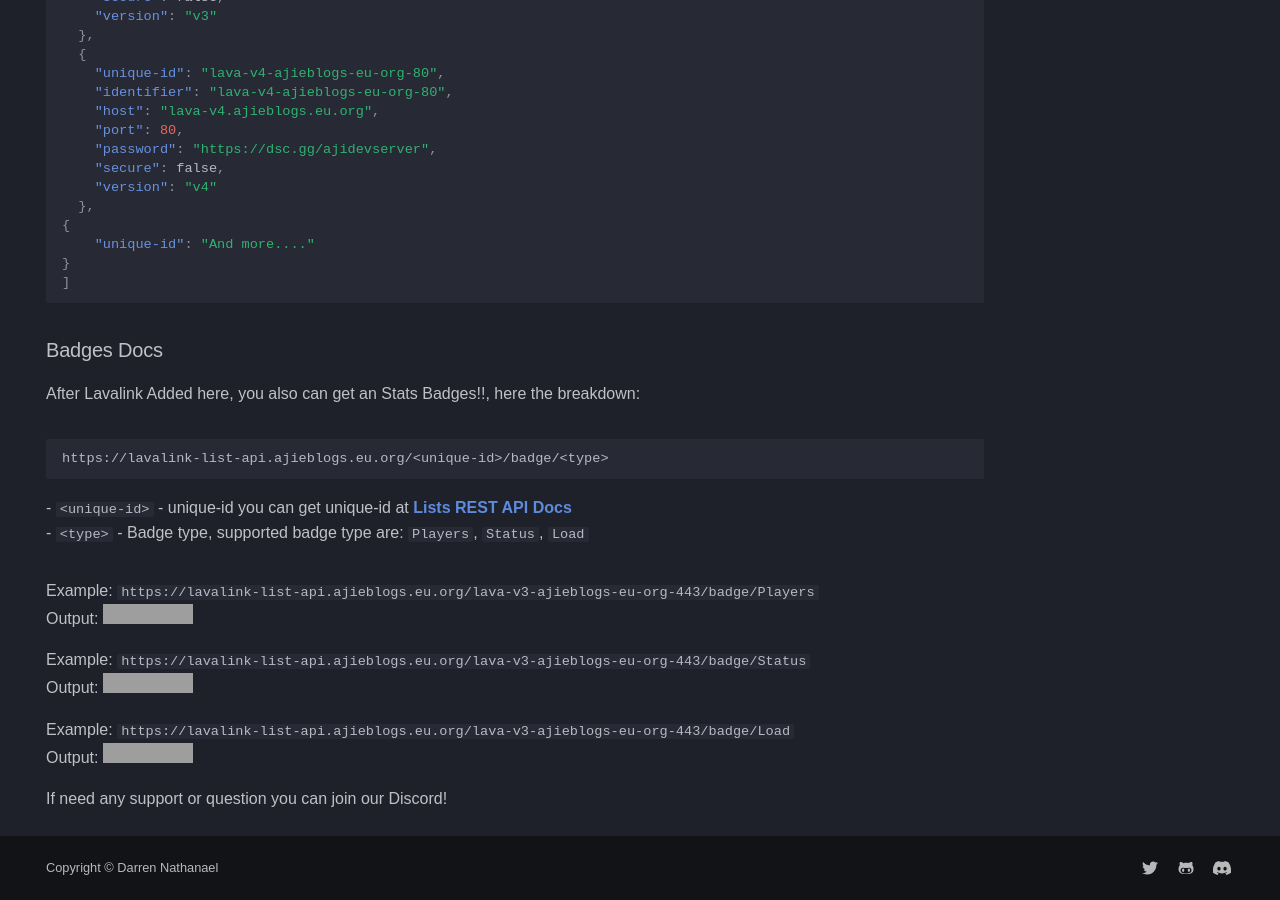
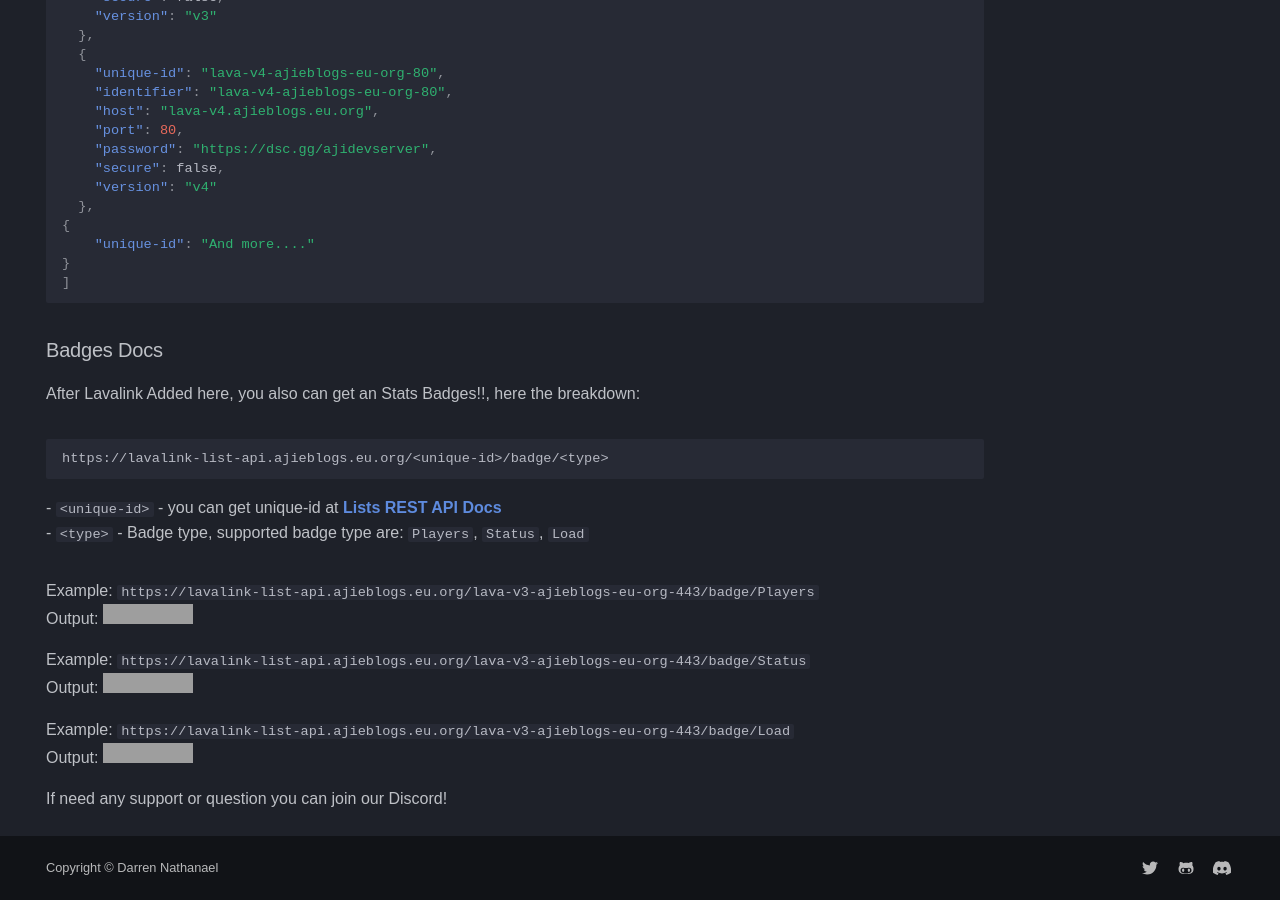
Before and after one commit to DarrenOfficial/lavalink-list, an MkDocs documentation site: the page built from docs/rest-api-badges.md, in a window 1280 px wide and 900 px high, scrolled down 1036 px. Built offline with MkDocs 1.6.1 and Material for MkDocs 9.7.7, drawn with Linux system fonts in a browser that asks for light colours; some web fonts are replaced; comment, search, counter and statistics services are not loaded; a style sheet for code colours, icons or effects is not loaded; grey boxes are pictures that could not be loaded.

Commit message:
Update rest-api-badges.md

````diff
--- a/docs/rest-api-badges.md
+++ b/docs/rest-api-badges.md
@@ -70,7 +70,7 @@ After Lavalink Added here, you also can get an Stats Badges!!, here the breakdow
 ```
 https://lavalink-list-api.ajieblogs.eu.org/<unique-id>/badge/<type>
 ```
-- `<unique-id>` - unique-id you can get unique-id at [**Lists REST API Docs**](https://lavalink.darrennathanael.com/rest-api-badges/#lists-rest-api-docs)<br />
+- `<unique-id>` - you can get unique-id at [**Lists REST API Docs**](https://lavalink.darrennathanael.com/rest-api-badges/#lists-rest-api-docs)<br />
 - `<type>` - Badge type, supported badge type are: `Players`, `Status`, `Load`
 
 Example: `https://lavalink-list-api.ajieblogs.eu.org/lava-v3-ajieblogs-eu-org-443/badge/Players` <br />
````
